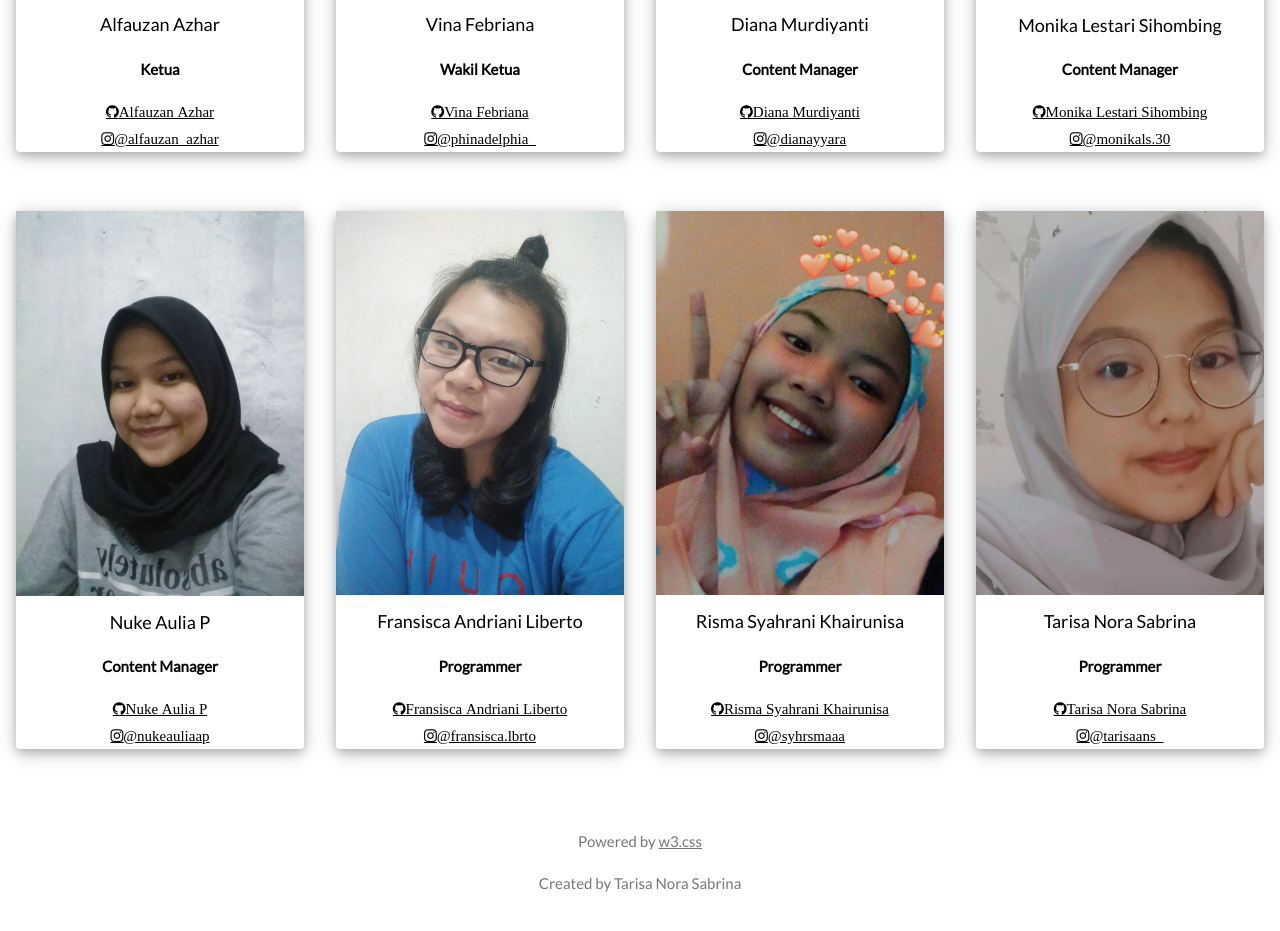
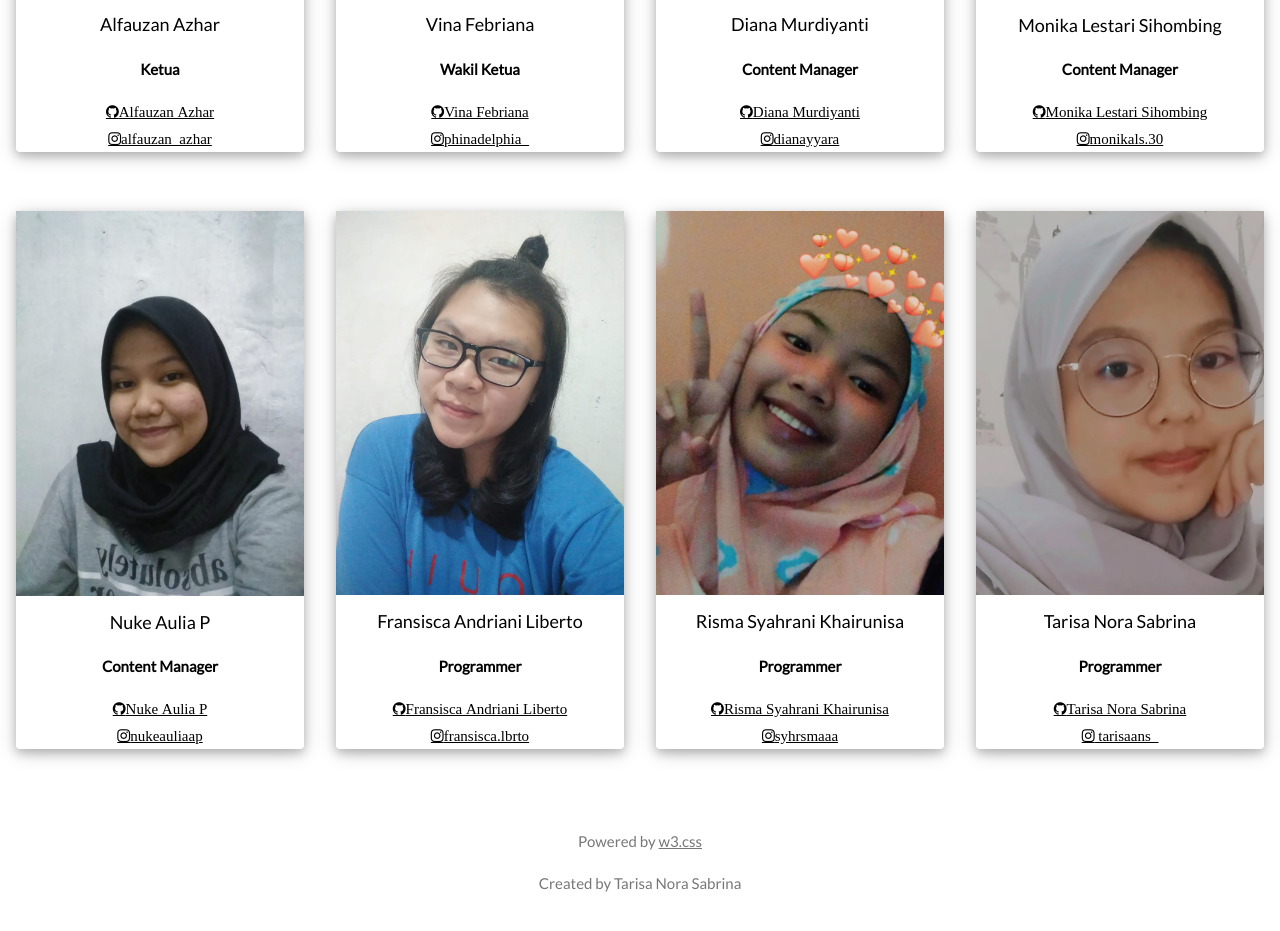
Before and after one commit to SMAKBO/2020-wabah-xi-8-mers, a plain HTML site: page about us.html in a window 1280 px wide. Shown: the part 1043-1974 px from the top of the page. Drawn offline with nearby package versions, Linux system fonts and the light colour scheme.

Commit message:
Update about us.html

```diff
--- a/about us.html
+++ b/about us.html
@@ -103,7 +103,7 @@ body, html {
           <p><b>Ketua</b></p>
           <a href="https://alfauzanazhar.github.io/" class="fa fa-github w3-hover-opacity">Alfauzan Azhar</a>
           <br>
-               <a href="https://www.instagram.com/alfauzan_azhar/" class="fa fa-instagram card-footer-item">@alfauzan_azhar</a>
+               <a href="https://www.instagram.com/alfauzan_azhar/" class="fa fa-instagram card-footer-item">alfauzan_azhar</a>
         </div>
     </div>
   </div>
@@ -115,7 +115,7 @@ body, html {
           <h5>Vina Febriana</h5>
           <p><b>Wakil Ketua</b></p>
           <a href="https://vina-febriana.github.io/" class="fa fa-github w3-hover-opacity">Vina Febriana</a> <br>
-              <a href="https://www.instagram.com/phinadelphia_/" class="fa fa-instagram card-footer-item">@phinadelphia_</a>
+              <a href="https://www.instagram.com/phinadelphia_/" class="fa fa-instagram card-footer-item">phinadelphia_</a>
         </div>
     </div>
   </div>
@@ -127,7 +127,7 @@ body, html {
           <h5>Diana Murdiyanti</h5>
           <p><b>Content Manager</b></p>
          <a href="https://dianamurdiyanti.github.io/" class="fa fa-github w3-hover-opacity">Diana Murdiyanti</a> <br>
-              <a href="https://www.instagram.com/dianayyara/" class="fa fa-instagram card-footer-item">@dianayyara</a>
+              <a href="https://www.instagram.com/dianayyara/" class="fa fa-instagram card-footer-item">dianayyara</a>
         </div>
     </div>
   </div>
@@ -139,7 +139,7 @@ body, html {
           <h5>Monika Lestari Sihombing</h5>
           <p><b>Content Manager</b></p>
           <a href="https://monikalestari64.github.io/" class="fa fa-github w3-hover-opacity">Monika Lestari Sihombing</a> <br>
-               <a href="https://www.instagram.com/monikals.30/" class="fa fa-instagram card-footer-item">@monikals.30</a>
+               <a href="https://www.instagram.com/monikals.30/" class="fa fa-instagram card-footer-item">monikals.30</a>
         </div>
     </div>
   </div>
@@ -155,7 +155,7 @@ body, html {
           <h5>Nuke Aulia P</h5>
           <p><b>Content Manager</b></p>
            <a href="https://nukeaulia.github.io/" class="fa fa-github w3-hover-opacity">Nuke Aulia P</a> <br>
-               <a href="https://www.instagram.com/nukeauliaap/" class=" fa fa-instagram card-footer-item">@nukeauliaap</a>
+               <a href="https://www.instagram.com/nukeauliaap/" class=" fa fa-instagram card-footer-item">nukeauliaap</a>
         </div>
     </div>
   </div>
@@ -167,7 +167,7 @@ body, html {
           <h5>Fransisca Andriani Liberto</h5>
           <p><b>Programmer</b></p>
           <a href="http://fransiscaandrianiliberto.github.io/fransiscaandrianiliberto/" class="fa fa-github w3-hover-opacity">Fransisca Andriani Liberto</a> <br>
-               <a href="https://www.instagram.com/fransisca.lbrto/" class="fa fa-instagram card-footer-item">@fransisca.lbrto</a>
+               <a href="https://www.instagram.com/fransisca.lbrto/" class="fa fa-instagram card-footer-item">fransisca.lbrto</a>
         </div>
     </div>
   </div>
@@ -179,7 +179,7 @@ body, html {
           <h5>Risma Syahrani Khairunisa</h5>
           <p><b>Programmer</b></p>
            <a href="https://rismasyahrani.github.io/" class="fa fa-github w3-hover-opacity">Risma Syahrani Khairunisa</a> <br>
-               <a href="https://www.instagram.com/syhrsmaaa/" class="fa fa-instagram card-footer-item">@syhrsmaaa</a>
+               <a href="https://www.instagram.com/syhrsmaaa/" class="fa fa-instagram card-footer-item">syhrsmaaa</a>
         </div>
     </div>
   </div>
@@ -192,7 +192,7 @@ body, html {
           <p><b>Programmer</b></p>
           <a href="https://tarisanora64.github.io/" class="fa fa-github w3-hover-opacity">Tarisa Nora Sabrina</a>
           <br>
-          <a href="https://www.instagram.com/tarisaans_/" class="fa fa-instagram card-footer-item">@tarisaans_</a>
+          <a href="https://www.instagram.com/tarisaans_/" class="fa fa-instagram card-footer-item"> tarisaans_</a>
         </div>
     </div>
   </div>
```
